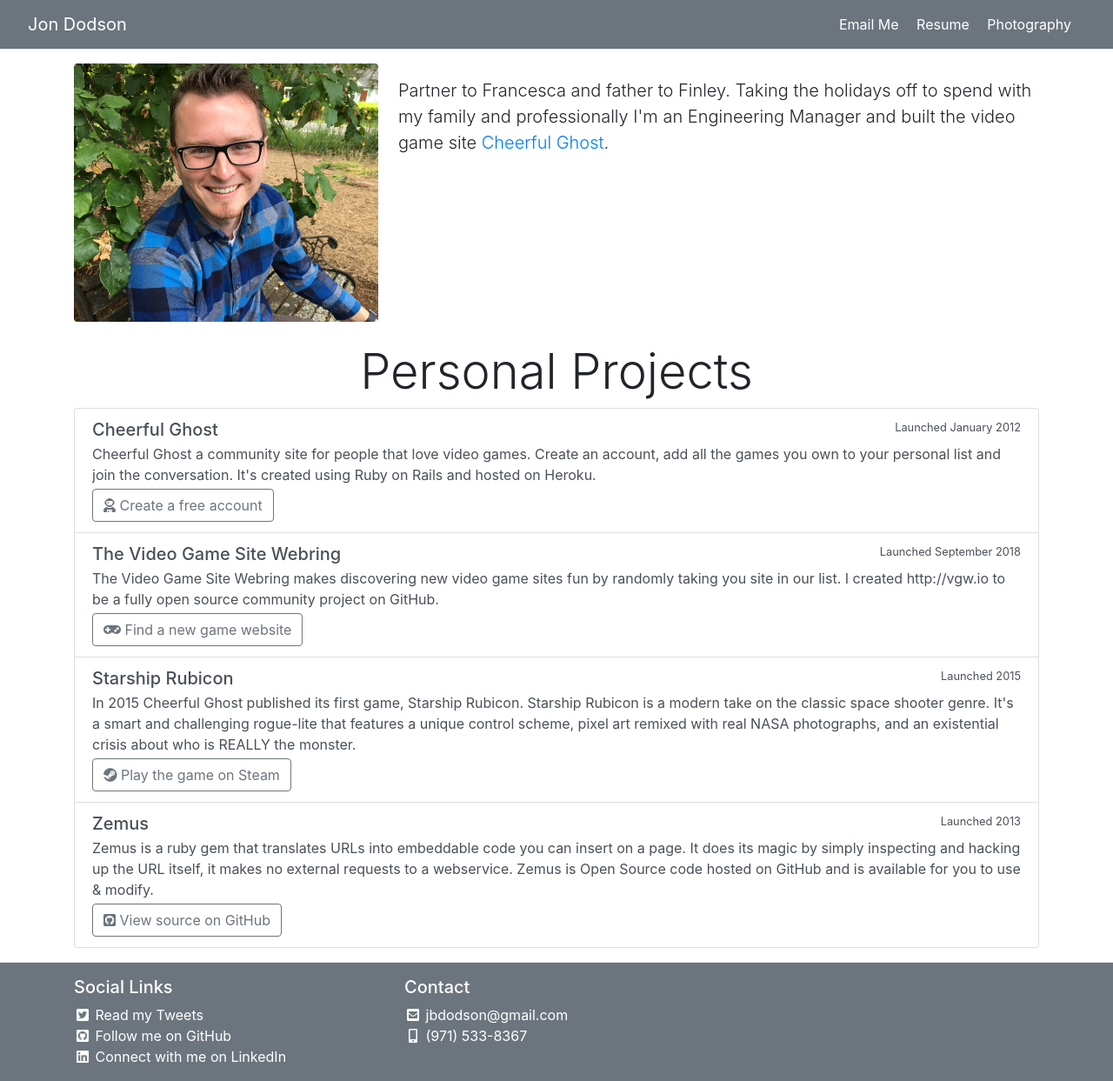
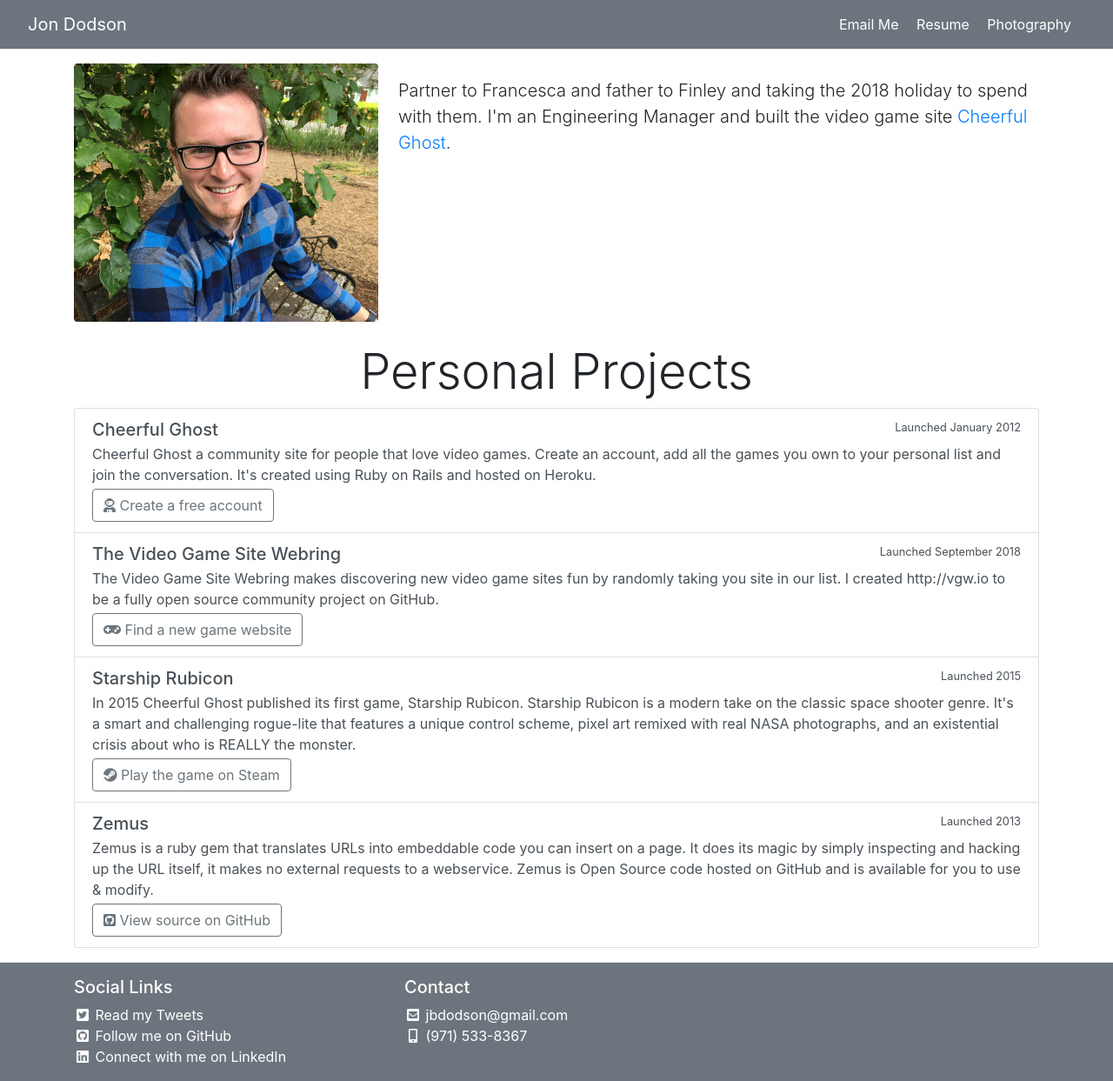
Before and after one commit to jdodson/jdodsonorg, a Jekyll site: the page docs/index.html, which Jekyll copies as it is, in a window 1280 px wide. Shown: the whole page at 87% size. Built offline with Jekyll 4.4.1, drawn with Linux system fonts in a browser that asks for light colours; nearby versions of some CDN libraries.

Commit message:
Need to commit the actual main quite.  Yep.

```diff
--- a/docs/index.html
+++ b/docs/index.html
@@ -35,7 +35,7 @@
     <img src="images/headshots/main_shot_cropped_600.jpg" class="img-fluid rounded" alt="The headshot of Jon Dodson sporting a nice blue button down sitting on a bench in front of a tree on a nice day." title="The headshot of Jon Dodson sporting a nice blue button down sitting on a bench in front of a tree on a nice day." />
   </div>
   <div class="media-body ml-2 mt-3">
-    <p class="lead">Partner to Francesca and father to Finley. Taking the holidays off to spend with my family and professionally I'm an Engineering Manager and built the video game site <a href="http://cheerfulghost.com" target="_blank">Cheerful Ghost</a>.</p>
+    <p class="lead">Partner to Francesca and father to Finley and taking the 2018 holiday to spend with them. I'm an Engineering Manager and built the video game site <a href="http://cheerfulghost.com" target="_blank">Cheerful Ghost</a>.</p>
   </div>
 </div>
 
```
